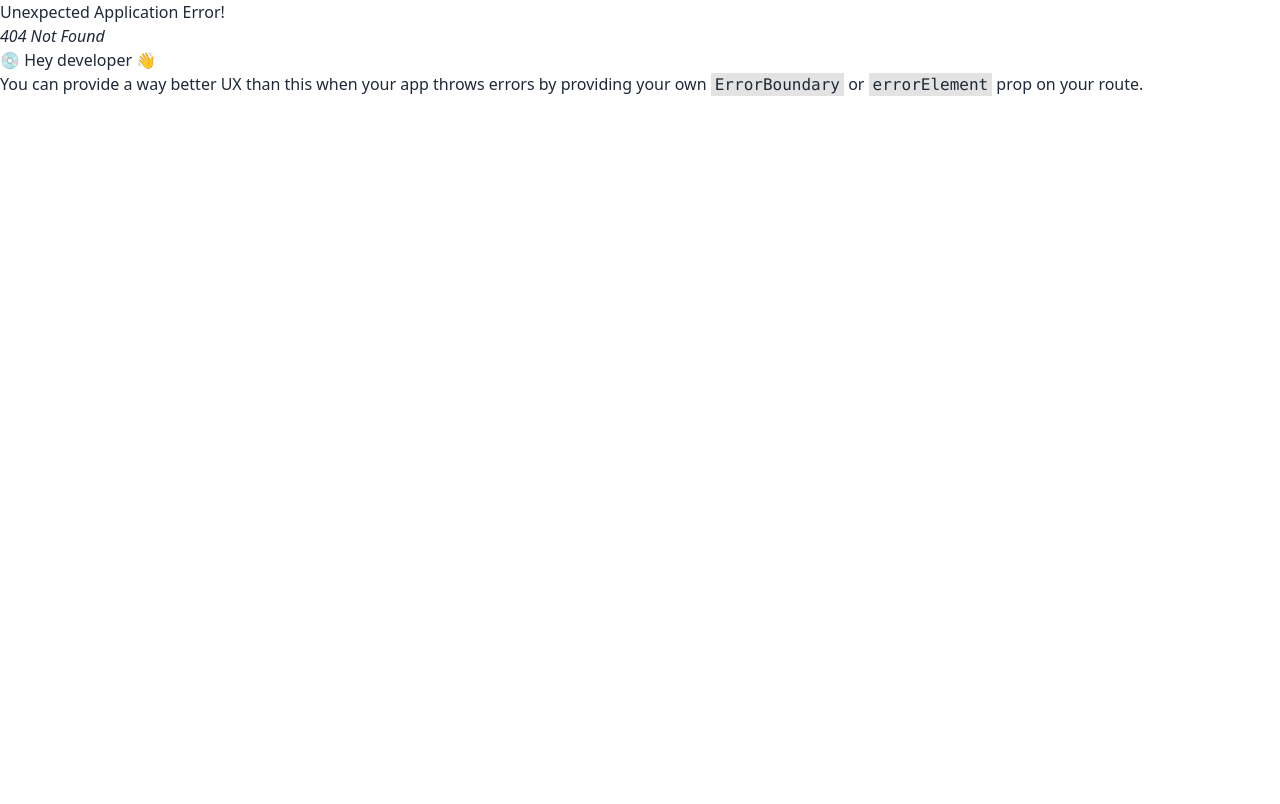
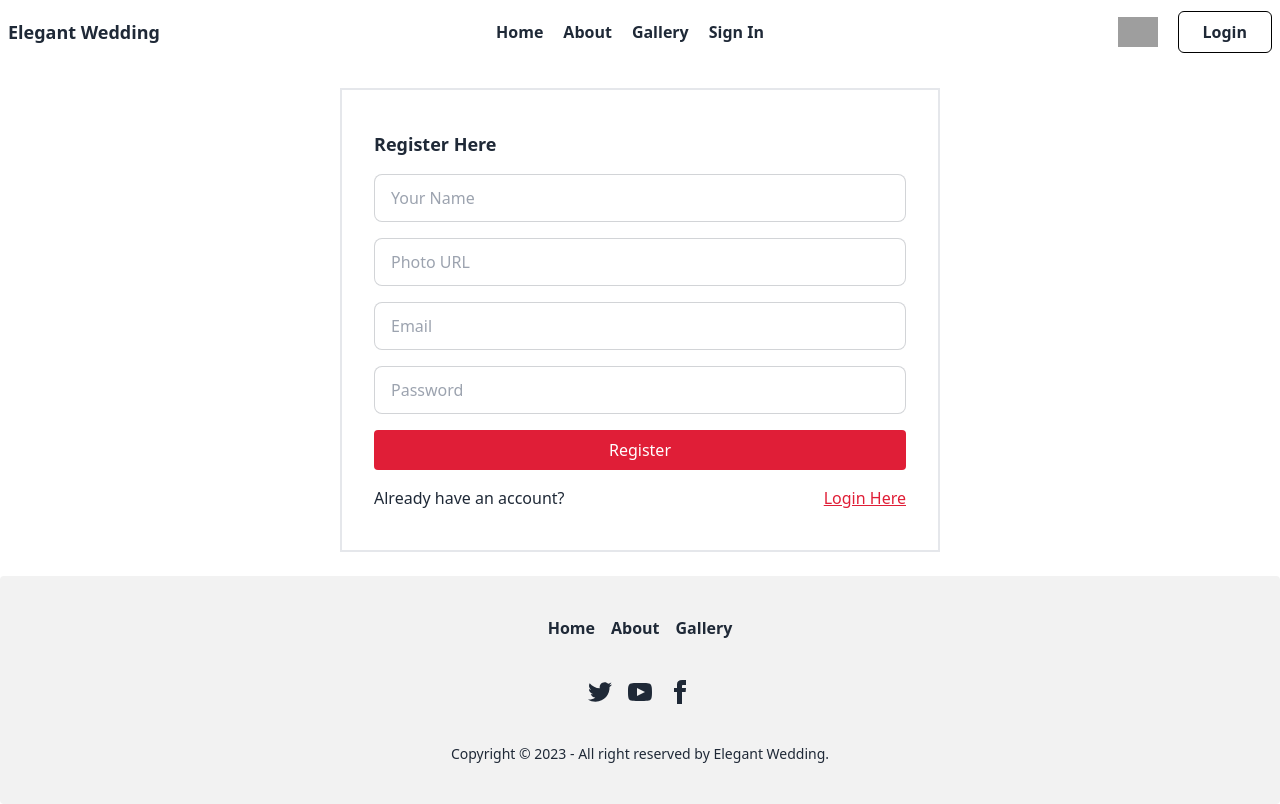
Before and after one commit to Bipon-Roy/wedding-event-management, a React (Vite) app: page /register in a window 1280 px wide. Before the commit this address had no page. Built offline with nearby package versions, Linux system fonts and the light colour scheme; grey boxes are pictures that could not be loaded.

Commit message:
added banner, login & Register Page

```diff
--- a/package.json
+++ b/package.json
@@ -10,6 +10,7 @@
     "preview": "vite preview"
   },
   "dependencies": {
+    "firebase": "^10.4.0",
     "localforage": "^1.10.0",
     "match-sorter": "^6.3.1",
     "prop-types": "^15.8.1",
--- /dev/null
+++ b/src/firebase/firebase_config.js
@@ -0,0 +1,18 @@
+import { initializeApp } from "firebase/app";
+import { getAuth } from "firebase/auth";
+
+const firebaseConfig = {
+    apiKey: import.meta.env.VITE_APIKEY,
+    authDomain: import.meta.env.VITE_AUTHDOMAIN,
+    projectId: import.meta.env.VITE_PROJECTID,
+    storageBucket: import.meta.env.VITE_STORAGEBUCKET,
+    messagingSenderId: import.meta.env.VITE_MESSAGINGSENDERID,
+    appId: import.meta.env.VITE_APPID,
+};
+
+// Initialize Firebase
+const app = initializeApp(firebaseConfig);
+
+const auth = getAuth(app);
+
+export default auth;
--- a/src/pages/Banner/Banner.jsx
+++ b/src/pages/Banner/Banner.jsx
@@ -1,5 +1,27 @@
 const Banner = () => {
-    return <div></div>;
+    return (
+        <div
+            style={{
+                backgroundImage:
+                    "linear-gradient(rgba(13, 14, 14, 0.5), rgba(0, 0, 0, 0.7)),url(https://i.ibb.co/J22yKj9/just-married-couple-with-their-car-min.jpg)",
+                backgroundSize: "cover",
+                backgroundPosition: "center",
+                backgroundRepeat: "no-repeat",
+            }}
+        >
+            <div className="max-w-7xl mx-auto min-h-[90vh] flex items-center">
+                <div className="w-[400px] bg-white p-6 rounded-md space-y-3 mx-8 mt-72 md:mt-64 lg:m-0">
+                    <h1 className="font-semibold text-2xl md:text-4xl">
+                        Celebrate Love, Plan with Us
+                    </h1>
+                    <p className="text-gray-600 md:text-xl">
+                        From the initial concept to the final dance, we are here to bring your
+                        wedding vision to life. Trust us to make your day unforgettable.
+                    </p>
+                </div>
+            </div>
+        </div>
+    );
 };
 
 export default Banner;
--- a/src/pages/Error/Error.jsx
+++ b/src/pages/Error/Error.jsx
@@ -1,9 +1,19 @@
+import { Link } from "react-router-dom";
+import Navbar from "../Shared/Navbar/Navbar";
+
 const Error = () => {
     return (
-        <div className="">
-            <h1>
-                <span className="">404!</span> Nothings Found Here
-            </h1>
+        <div>
+            <Navbar />
+            <div className="text-center pt-40 space-y-5">
+                <span className="text-8xl text-red-600">404!</span>
+                <h1 className="text-5xl">Nothings Found Here.</h1>
+            </div>
+            <div className="flex justify-center mt-8">
+                <Link className="px-5 py-2 bg-red-600 font-semibold text-white rounded">
+                    Go Back
+                </Link>
+            </div>
         </div>
     );
 };
--- a/src/pages/Home/Home.jsx
+++ b/src/pages/Home/Home.jsx
@@ -1,7 +1,9 @@
+import Banner from "../Banner/Banner";
+
 const Home = () => {
     return (
         <div>
-            <h1>This Is Home</h1>
+            <Banner />
         </div>
     );
 };
--- /dev/null
+++ b/src/pages/Login/Login.jsx
@@ -0,0 +1,47 @@
+import { Link } from "react-router-dom";
+
+const Login = () => {
+    return (
+        <div className="max-w-7xl mx-auto flex justify-center">
+            <div className="my-6 border-2 px-8 py-10 w-[400px] md:w-[600px]">
+                <form className="mx-auto space-y-4">
+                    <h1 className="font-bold text-lg">Login Here</h1>
+                    <div className="form-control">
+                        <input
+                            type="email"
+                            placeholder="email"
+                            className="input input-bordered w-full"
+                            required
+                        />
+                    </div>
+
+                    <div className="form-control">
+                        <input
+                            type="password"
+                            placeholder="password"
+                            className="input input-bordered w-full"
+                            required
+                        />
+                    </div>
+
+                    <div className="form-control mt-6">
+                        <button className=" py-2 bg-[#e01e37] font-medium text-white w-full rounded">
+                            Login
+                        </button>
+                    </div>
+
+                    <div className="font-medium flex justify-between">
+                        New Here?
+                        <Link to="/register" className="underline text-[#e01e37]">
+                            Create an account
+                        </Link>
+                    </div>
+                </form>
+
+                <div className="divider font-medium my-4">Social Login</div>
+            </div>
+        </div>
+    );
+};
+
+export default Login;
--- /dev/null
+++ b/src/pages/Register/Register.jsx
@@ -0,0 +1,61 @@
+import { Link } from "react-router-dom";
+
+const Register = () => {
+    return (
+        <div className="max-w-7xl mx-auto flex justify-center">
+            <div className="my-6 border-2 px-8 py-10 w-[400px] md:w-[600px]">
+                <form className="mx-auto space-y-4">
+                    <h1 className="font-bold text-lg">Register Here</h1>
+                    <div className="form-control">
+                        <input
+                            type="text"
+                            placeholder="Your Name"
+                            className="input input-bordered w-full"
+                            required
+                        />
+                    </div>
+                    <div className="form-control">
+                        <input
+                            type="text"
+                            placeholder="Photo URL"
+                            className="input input-bordered w-full"
+                            required
+                        />
+                    </div>
+                    <div className="form-control">
+                        <input
+                            type="email"
+                            placeholder="Email"
+                            className="input input-bordered w-full"
+                            required
+                        />
+                    </div>
+
+                    <div className="form-control">
+                        <input
+                            type="password"
+                            placeholder="Password"
+                            className="input input-bordered w-full"
+                            required
+                        />
+                    </div>
+
+                    <div className="form-control mt-6">
+                        <button className=" py-2 bg-[#e01e37] font-medium text-white w-full rounded">
+                            Register
+                        </button>
+                    </div>
+
+                    <div className="font-medium flex justify-between">
+                        Already have an account?
+                        <Link to="/login" className="underline text-[#e01e37]">
+                            Login Here
+                        </Link>
+                    </div>
+                </form>
+            </div>
+        </div>
+    );
+};
+
+export default Register;
--- a/src/pages/Shared/Footer/Footer.jsx
+++ b/src/pages/Shared/Footer/Footer.jsx
@@ -7,9 +7,7 @@ const Footer = () => {
 
             <NavLink to="/about">About</NavLink>
 
-            <NavLink to="/portfolio">Career</NavLink>
-
-            <NavLink to="/login">Sign In</NavLink>
+            <NavLink to="/portfolio">Gallery</NavLink>
         </>
     );
     return (
--- /dev/null
+++ b/src/pages/Shared/Navbar/Navbar.css
@@ -0,0 +1,5 @@
+nav a.active {
+    color: #e01e37;
+    text-decoration: underline;
+    text-underline-offset: 3px;
+}
--- a/src/pages/Shared/Navbar/Navbar.jsx
+++ b/src/pages/Shared/Navbar/Navbar.jsx
@@ -1,6 +1,6 @@
-import { NavLink } from "react-router-dom";
+import { Link, NavLink } from "react-router-dom";
 import userInitial from "../../../assets/user.png";
-import logo from "../../../assets/logo.png";
+import "./Navbar.css";
 const Navbar = () => {
     const links = (
         <>
@@ -11,7 +11,7 @@ const Navbar = () => {
                 <NavLink to="/about">About</NavLink>
             </li>
             <li className="mr-5 font-semibold">
-                <NavLink to="/portfolio">Career</NavLink>
+                <NavLink to="/gallery">Gallery</NavLink>
             </li>
             <li className="mr-5 font-semibold">
                 <NavLink to="/login">Sign In</NavLink>
@@ -19,8 +19,8 @@ const Navbar = () => {
         </>
     );
     return (
-        <div className="max-w-7xl mx-auto">
-            <div className="navbar">
+        <div className="bg-transparent">
+            <nav className="navbar max-w-7xl mx-auto">
                 <div className="navbar-start">
                     <div className="dropdown">
                         <label tabIndex={0} className="btn btn-ghost lg:hidden">
@@ -46,7 +46,7 @@ const Navbar = () => {
                             {links}
                         </ul>
                     </div>
-                    <img src={logo} className="" alt="" />
+                    <h1 className="font-semibold text-lg">Elegant Wedding </h1>
                 </div>
                 <div className="navbar-center hidden lg:flex">
                     <ul className=" menu-horizontal px-1">{links}</ul>
@@ -55,9 +55,14 @@ const Navbar = () => {
                     <div className="w-10 rounded-full mr-5">
                         <img src={userInitial} />
                     </div>
-                    <a className="btn">Login</a>
+                    <Link
+                        to="/login"
+                        className="px-6 border border-black py-2 rounded-md font-bold"
+                    >
+                        Login
+                    </Link>
                 </div>
-            </div>
+            </nav>
         </div>
     );
 };
--- a/src/routes/Routes.jsx
+++ b/src/routes/Routes.jsx
@@ -1,15 +1,27 @@
 import { createBrowserRouter } from "react-router-dom";
 import Root from "../layout/Root";
 import Home from "../pages/Home/Home";
+import Error from "../pages/Error/Error";
+import Login from "../pages/Login/Login";
+import Register from "../pages/Register/Register";
 
 const routes = createBrowserRouter([
     {
         path: "/",
         element: <Root />,
+        errorElement: <Error />,
         children: [
             {
                 path: "/",
                 element: <Home />,
+            },
+            {
+                path: "/login",
+                element: <Login />,
+            },
+            {
+                path: "/register",
+                element: <Register />,
             },
         ],
     },
```
Also changed, not shown: 1 other file (tests, documents, lock files or other folders).
